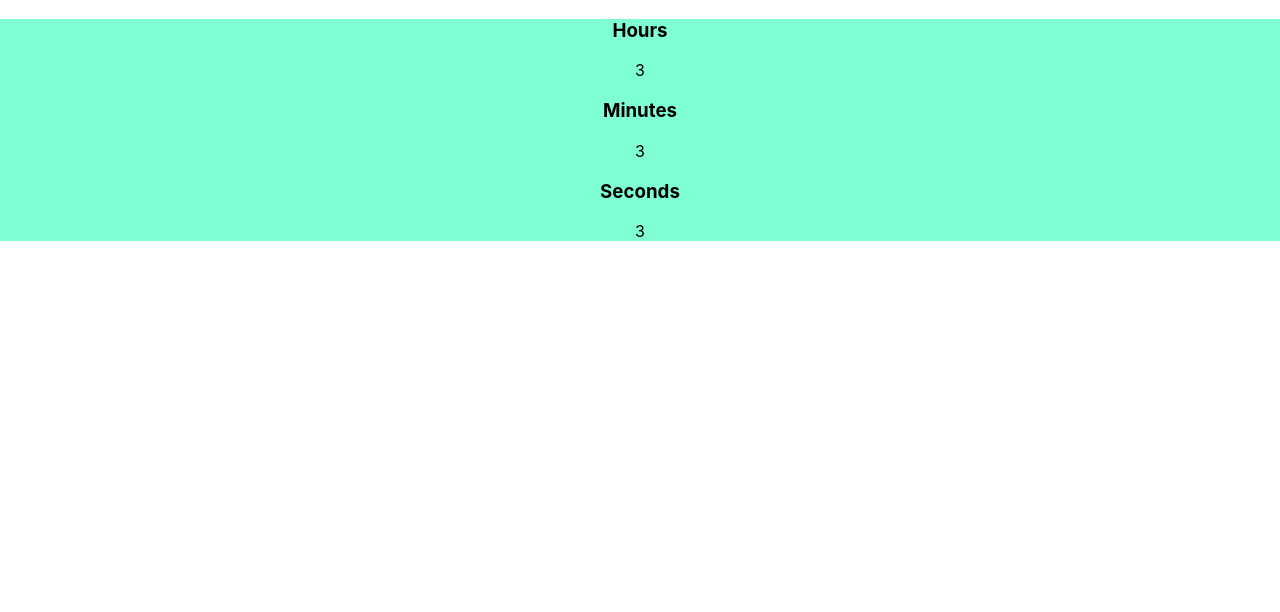
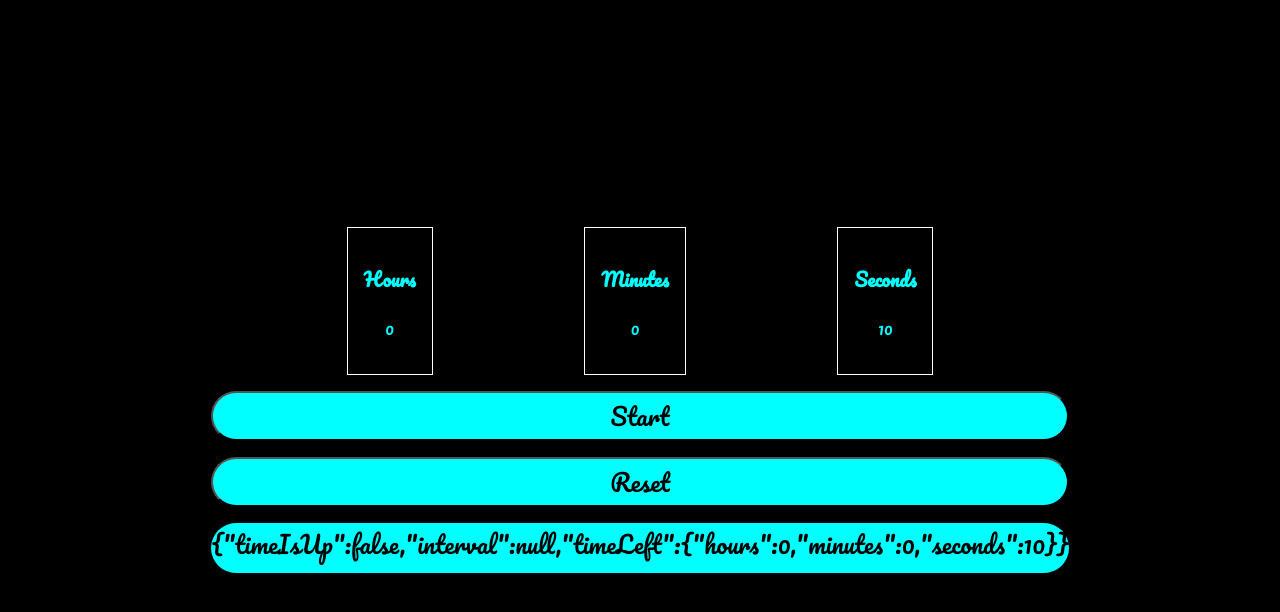
Before and after one commit to grgkimari/countdown-timer, a React (Create React App) app in the folder countdown-timer/: page / in a window 1280 px wide. Shown: the top 612 px of the page. Built offline with nearby package versions, Linux system fonts and the light colour scheme.

Commit message:
implemented countdown functionality

```diff
--- a/countdown-timer/src/App.css
+++ b/countdown-timer/src/App.css
@@ -1,7 +1,33 @@
+@import url('https://fonts.googleapis.com/css2?family=Pacifico&display=swap');
 .App {
   text-align: center;
+  background-color: black;
+  min-height: 100vh;
+  display: grid;
+  place-content: center;
+  gap: 1rem;
+  font-family: pacifico;
 }
 
 .clock{
-  background-color:aquamarine;
+
+  display: flex;
+  gap: 1rem;
+  justify-content: space-evenly;
+
 }
+
+.clockSection{
+
+  color: aqua;
+  padding: 1rem;
+  border: 1px solid white;
+}
+
+.controls{
+  min-height: 50px;
+  border-radius: 25px;
+  background-color: aqua;
+  font-family: inherit;
+  font-size: 1.5rem;
+}
--- a/countdown-timer/src/App.js
+++ b/countdown-timer/src/App.js
@@ -1,10 +1,26 @@
 import './App.css';
 import Clock from './Components/Clock'
+import { useReducer} from 'react'
+import mainReducer, {initialState} from './reducer'
+import {COUNT_DOWN, SET_INTERVAL} from './reducer'
+
 
 function App() {
+  const [state, dispatch] = useReducer(mainReducer, initialState)
+  console.log("STATE : " + JSON.stringify(state))
   return (
     <div className="App">
-      <Clock />
+      <Clock time ={state.timeLeft}/>
+      <button className="controls" onClick={() => dispatch({
+        type : SET_INTERVAL,
+        payload : setInterval(
+          () => {
+            dispatch({type : COUNT_DOWN})
+          }, 1000
+        )
+        })}>{state.timeIsUp === false && state.interval !== null ? "Stop" : state.timeIsUp && state.interval === null ? "Time is up" : "Start" }</button>
+      <button className="controls">Reset</button>
+      <div className='controls'>{JSON.stringify(state)}</div>
     </div>
   );
 }
--- a/countdown-timer/src/Components/Clock.js
+++ b/countdown-timer/src/Components/Clock.js
@@ -3,9 +3,9 @@ import ClockSection from "./ClockSection"
 const Clock = (props) => {
     return(
         <div className="clock">
-            <ClockSection title="Hours" content="3"/>
-            <ClockSection title="Minutes" content="3"/>
-            <ClockSection title="Seconds" content="3"/>
+            <ClockSection title="Hours" content={props.time.hours}/>
+            <ClockSection title="Minutes" content={props.time.minutes}/>
+            <ClockSection title="Seconds" content={props.time.seconds}/>
         </div>
         )
 }
--- /dev/null
+++ b/countdown-timer/src/reducer.js
@@ -0,0 +1,77 @@
+//Default State
+export const initialState = {
+    timeIsUp : false,
+    interval : null,
+    timeLeft : {
+        hours : 0,
+        minutes : 0,
+        seconds : 10,
+    }
+}
+
+//ACTIONS
+export const COUNT_DOWN = "COUNT_DOWN"
+export const SET_INTERVAL = "SET_INERVAL"
+
+
+
+const mainReducer = (state = initialState, action) => {
+    switch (action.type){
+        case SET_INTERVAL:
+            console.log("SETTING INTERVAL TO : " + action.payload)
+            return {
+                ...state,
+                interval : action.payload,
+            }
+        case COUNT_DOWN:
+            console.log("COUNTING DOWN")
+            if(state.timeLeft.seconds > 0){
+                return {
+                    ...state,
+                    timeLeft : {
+                        hours : state.timeLeft.hours,
+                        minutes : state.timeLeft.minutes,
+                        seconds : state.timeLeft.seconds - 1,
+                    }
+                }
+            }
+            else{
+                if(state.timeLeft.minutes > 0){
+                    return {
+                        ...state,
+                        timeLeft : {
+                            hours : state.timeLeft.hours,
+                            minutes : state.timeLeft.minutes - 1,
+                            seconds : 59,
+                        }
+                    }
+                }
+                else if(state.timeLeft.hours > 0){
+                    return { ...state,
+                        timeLeft : {
+                            hours : state.timeLeft.hours - 1,
+                            minutes : state.timeLeft.minutes,
+                            seconds : state.timeLeft.seconds,
+                        }
+                    }
+                }
+                else{
+                    console.log("Countdown over!")
+                    clearInterval(state.interval)
+                    return {
+                        timeIsUp : true,
+                        interval : null,
+                        timeLeft : {
+                            hours : 0,
+                            minutes : 0,
+                            seconds : 0,
+                        }
+                    }
+                }
+            }
+        default:
+            return {...state}
+    }
+}
+
+export default mainReducer
```
